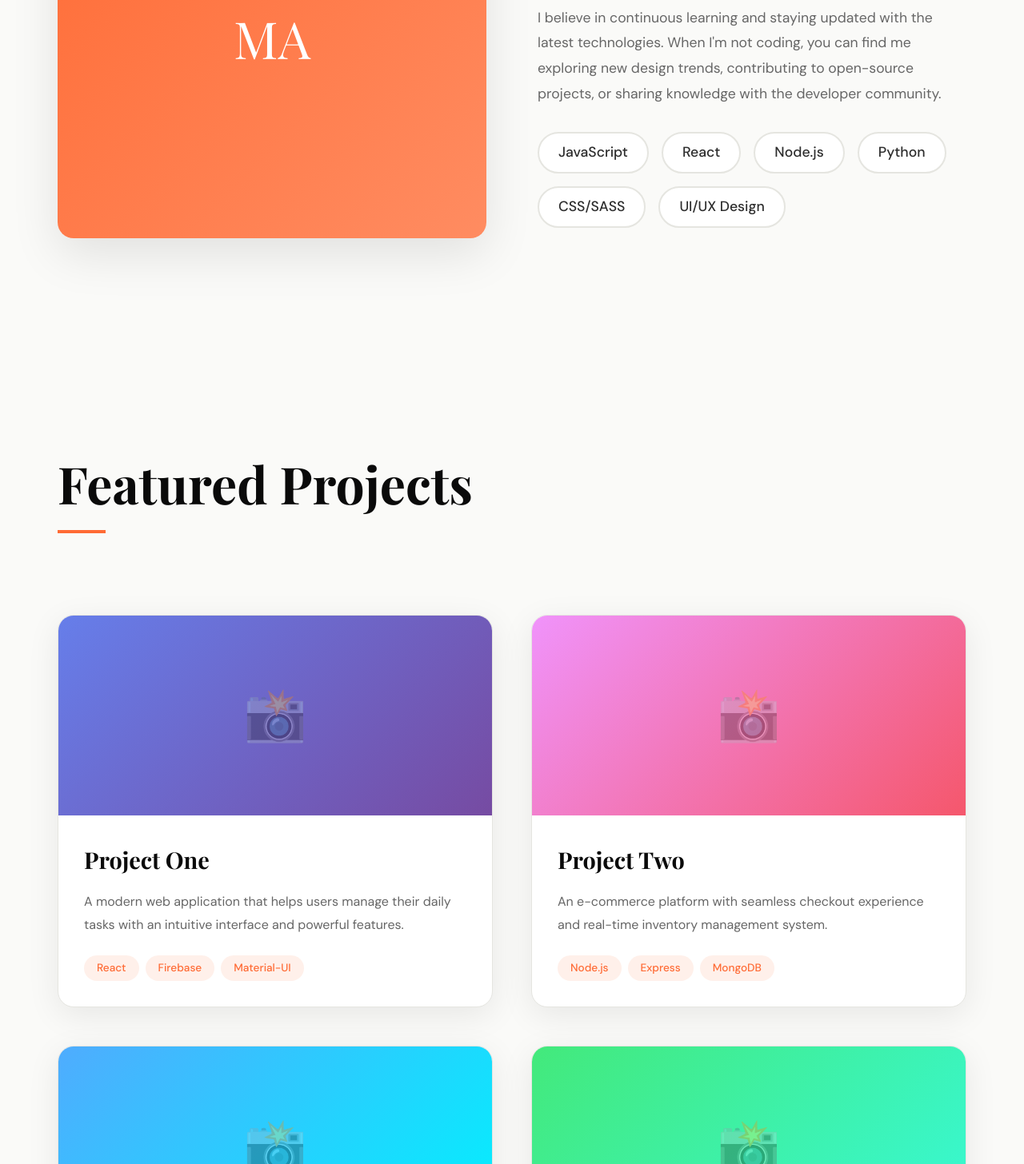
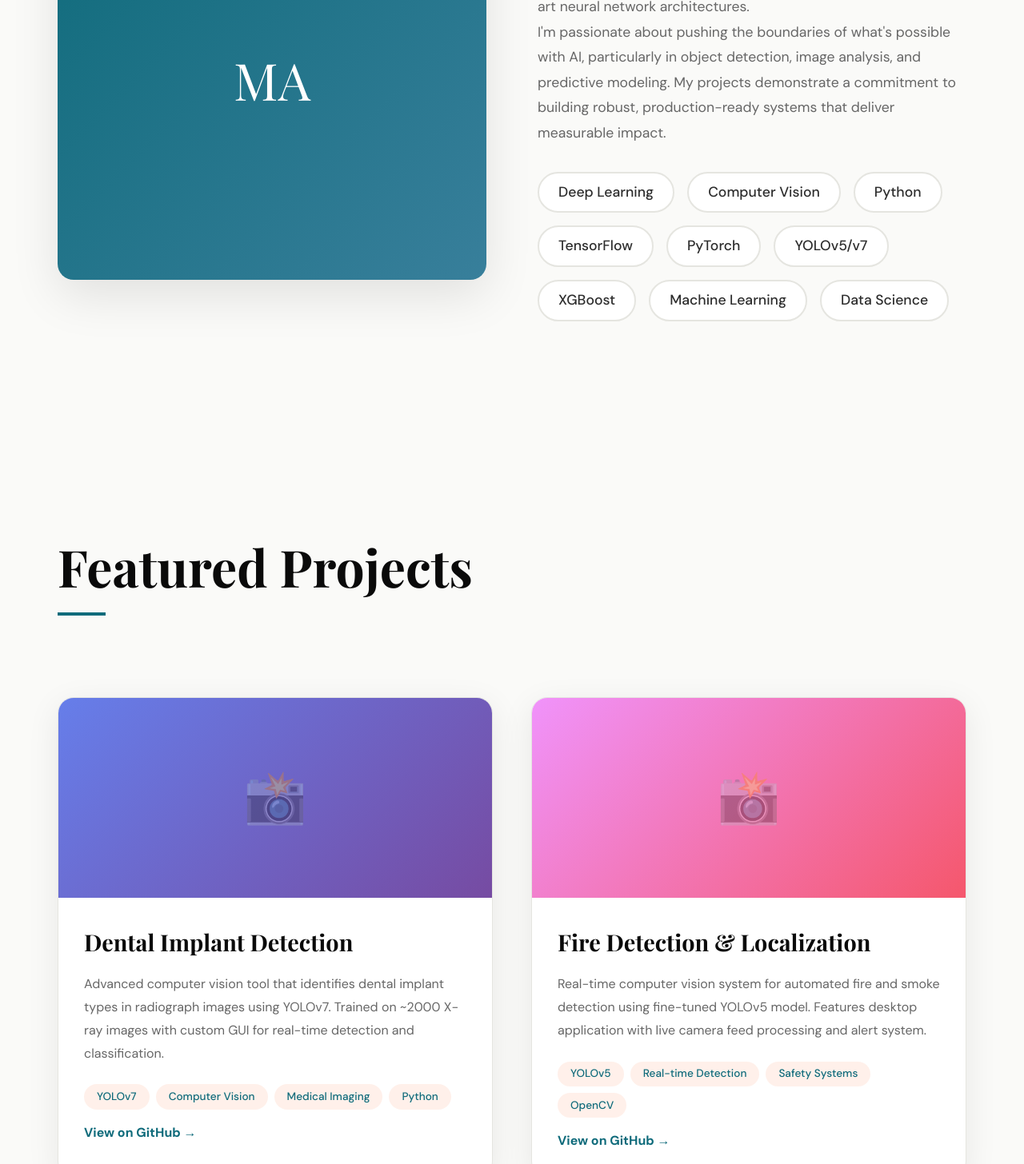
Before and after one commit to MuhammadAmmadIsmail/MuhammadAmmadIsmail.github.io, a plain HTML site: page index.html in a window 1280 px wide. Shown: the part 1344-2800 px from the top of the page at 80% size. Drawn offline with nearby package versions, Linux system fonts and the light colour scheme.

Commit message:
new files

```diff
--- a/index.html
+++ b/index.html
@@ -8,8 +8,8 @@
     <style>
         :root {
             --primary: #0a0a0a;
-            --accent: #ff6b35;
-            --accent-light: #ff8c61;
+            --accent: #0f6b7b;
+            --accent-light: #387f9b;
             --background: #fafaf8;
             --text: #2d2d2d;
             --text-light: #666;
@@ -470,10 +470,10 @@
     <!-- Hero Section -->
     <section class="hero">
         <div class="hero-content">
-            <h1 class="hero-title">Creative Developer & Designer</h1>
-            <p class="hero-subtitle">Building beautiful digital experiences</p>
+            <h1 class="hero-title">Deep Learning Engineer</h1>
+            <p class="hero-subtitle">Specializing in Computer Vision & AI Solutions</p>
             <p class="hero-description">
-                I craft elegant solutions to complex problems, combining clean code with thoughtful design to create memorable user experiences.
+                I am a passionate Deep Learning Engineer with a strong background in artificial intelligence and machine learning. I specialize in developing cutting-edge computer vision systems and predictive models that solve real-world problems.
             </p>
             <a href="#projects" class="cta-button">View My Work</a>
         </div>
@@ -487,21 +487,24 @@
                 MA
             </div>
             <div class="about-text">
-                <h3>Hello! I'm a passionate developer.</h3>
+                <h3>Deep Learning Engineer & AI Specialist</h3>
                 <p>
-                    With a keen eye for detail and a love for clean code, I specialize in creating web applications that are both beautiful and functional. My journey in development started with curiosity and has evolved into a professional pursuit of excellence.
+                    With expertise in computer vision, machine learning, and deep learning, I develop innovative AI solutions that address complex real-world challenges. My work spans from medical imaging applications to safety-critical systems, leveraging state-of-the-art neural network architectures.
                 </p>
                 <p>
-                    I believe in continuous learning and staying updated with the latest technologies. When I'm not coding, you can find me exploring new design trends, contributing to open-source projects, or sharing knowledge with the developer community.
+                    I'm passionate about pushing the boundaries of what's possible with AI, particularly in object detection, image analysis, and predictive modeling. My projects demonstrate a commitment to building robust, production-ready systems that deliver measurable impact.
                 </p>
 
                 <div class="skills">
-                    <span class="skill-tag">JavaScript</span>
-                    <span class="skill-tag">React</span>
-                    <span class="skill-tag">Node.js</span>
+                    <span class="skill-tag">Deep Learning</span>
+                    <span class="skill-tag">Computer Vision</span>
                     <span class="skill-tag">Python</span>
-                    <span class="skill-tag">CSS/SASS</span>
-                    <span class="skill-tag">UI/UX Design</span>
+                    <span class="skill-tag">TensorFlow</span>
+                    <span class="skill-tag">PyTorch</span>
+                    <span class="skill-tag">YOLOv5/v7</span>
+                    <span class="skill-tag">XGBoost</span>
+                    <span class="skill-tag">Machine Learning</span>
+                    <span class="skill-tag">Data Science</span>
                 </div>
             </div>
         </div>
@@ -513,69 +516,77 @@
         <div class="projects-grid">
             <div class="project-card reveal">
                 <div class="project-image">
-                    <!-- Replace with actual project image -->
+                    <!-- Dental Implant Detection -->
                 </div>
                 <div class="project-content">
-                    <h3 class="project-title">Project One</h3>
+                    <h3 class="project-title">Dental Implant Detection</h3>
                     <p class="project-description">
-                        A modern web application that helps users manage their daily tasks with an intuitive interface and powerful features.
+                        Advanced computer vision tool that identifies dental implant types in radiograph images using YOLOv7. Trained on ~2000 X-ray images with custom GUI for real-time detection and classification.
                     </p>
                     <div class="project-tags">
-                        <span class="tag">React</span>
-                        <span class="tag">Firebase</span>
-                        <span class="tag">Material-UI</span>
+                        <span class="tag">YOLOv7</span>
+                        <span class="tag">Computer Vision</span>
+                        <span class="tag">Medical Imaging</span>
+                        <span class="tag">Python</span>
                     </div>
+                    <a href="https://github.com/MuhammadAmmadIsmail/Dental-_Implant_Detection" target="_blank" style="display: inline-block; margin-top: 1rem; color: var(--accent); text-decoration: none; font-weight: 600;">View on GitHub →</a>
                 </div>
             </div>
 
             <div class="project-card reveal">
                 <div class="project-image">
-                    <!-- Replace with actual project image -->
+                    <!-- Fire Detection System -->
                 </div>
                 <div class="project-content">
-                    <h3 class="project-title">Project Two</h3>
+                    <h3 class="project-title">Fire Detection & Localization</h3>
                     <p class="project-description">
-                        An e-commerce platform with seamless checkout experience and real-time inventory management system.
+                        Real-time computer vision system for automated fire and smoke detection using fine-tuned YOLOv5 model. Features desktop application with live camera feed processing and alert system.
                     </p>
                     <div class="project-tags">
-                        <span class="tag">Node.js</span>
-                        <span class="tag">Express</span>
-                        <span class="tag">MongoDB</span>
+                        <span class="tag">YOLOv5</span>
+                        <span class="tag">Real-time Detection</span>
+                        <span class="tag">Safety Systems</span>
+                        <span class="tag">OpenCV</span>
                     </div>
+                    <a href="https://github.com/MuhammadAmmadIsmail/Fire-Detection-and-Localization-" target="_blank" style="display: inline-block; margin-top: 1rem; color: var(--accent); text-decoration: none; font-weight: 600;">View on GitHub →</a>
                 </div>
             </div>
 
             <div class="project-card reveal">
                 <div class="project-image">
-                    <!-- Replace with actual project image -->
+                    <!-- NFL Big Data Bowl -->
                 </div>
                 <div class="project-content">
-                    <h3 class="project-title">Project Three</h3>
+                    <h3 class="project-title">NFL Big Data Bowl 2026</h3>
                     <p class="project-description">
-                        A data visualization dashboard that transforms complex datasets into beautiful, interactive charts and graphs.
+                        Machine learning model for NFL passing prediction task using XGBoost ensemble with time-based cross-validation. Includes feature engineering, kinematic analysis, and Kaggle competition deployment.
                     </p>
                     <div class="project-tags">
-                        <span class="tag">D3.js</span>
-                        <span class="tag">Vue.js</span>
-                        <span class="tag">Python</span>
+                        <span class="tag">XGBoost</span>
+                        <span class="tag">Time-series</span>
+                        <span class="tag">Feature Engineering</span>
+                        <span class="tag">Kaggle</span>
                     </div>
+                    <a href="https://github.com/3aLaee/machine-learning-project" target="_blank" style="display: inline-block; margin-top: 1rem; color: var(--accent); text-decoration: none; font-weight: 600;">View on GitHub →</a>
                 </div>
             </div>
 
             <div class="project-card reveal">
                 <div class="project-image">
-                    <!-- Replace with actual project image -->
+                    <!-- Geothermal Seismic -->
                 </div>
                 <div class="project-content">
-                    <h3 class="project-title">Project Four</h3>
+                    <h3 class="project-title">Geothermal Seismic Monitoring</h3>
                     <p class="project-description">
-                        A mobile-first progressive web app for fitness tracking with social features and achievement system.
+                        Data science project analyzing correlation between geothermal plant operations and seismic activity. Features interactive dashboards, ML models for magnitude prediction, and risk assessment system.
                     </p>
                     <div class="project-tags">
-                        <span class="tag">React Native</span>
-                        <span class="tag">GraphQL</span>
-                        <span class="tag">AWS</span>
+                        <span class="tag">Random Forest</span>
+                        <span class="tag">Data Analytics</span>
+                        <span class="tag">React Dashboard</span>
+                        <span class="tag">Time-series</span>
                     </div>
+                    <a href="https://github.com/kiflomhailu/project_datascience_secondYear" target="_blank" style="display: inline-block; margin-top: 1rem; color: var(--accent); text-decoration: none; font-weight: 600;">View on GitHub →</a>
                 </div>
             </div>
         </div>
```
Also changed, not shown: 1 other file.
